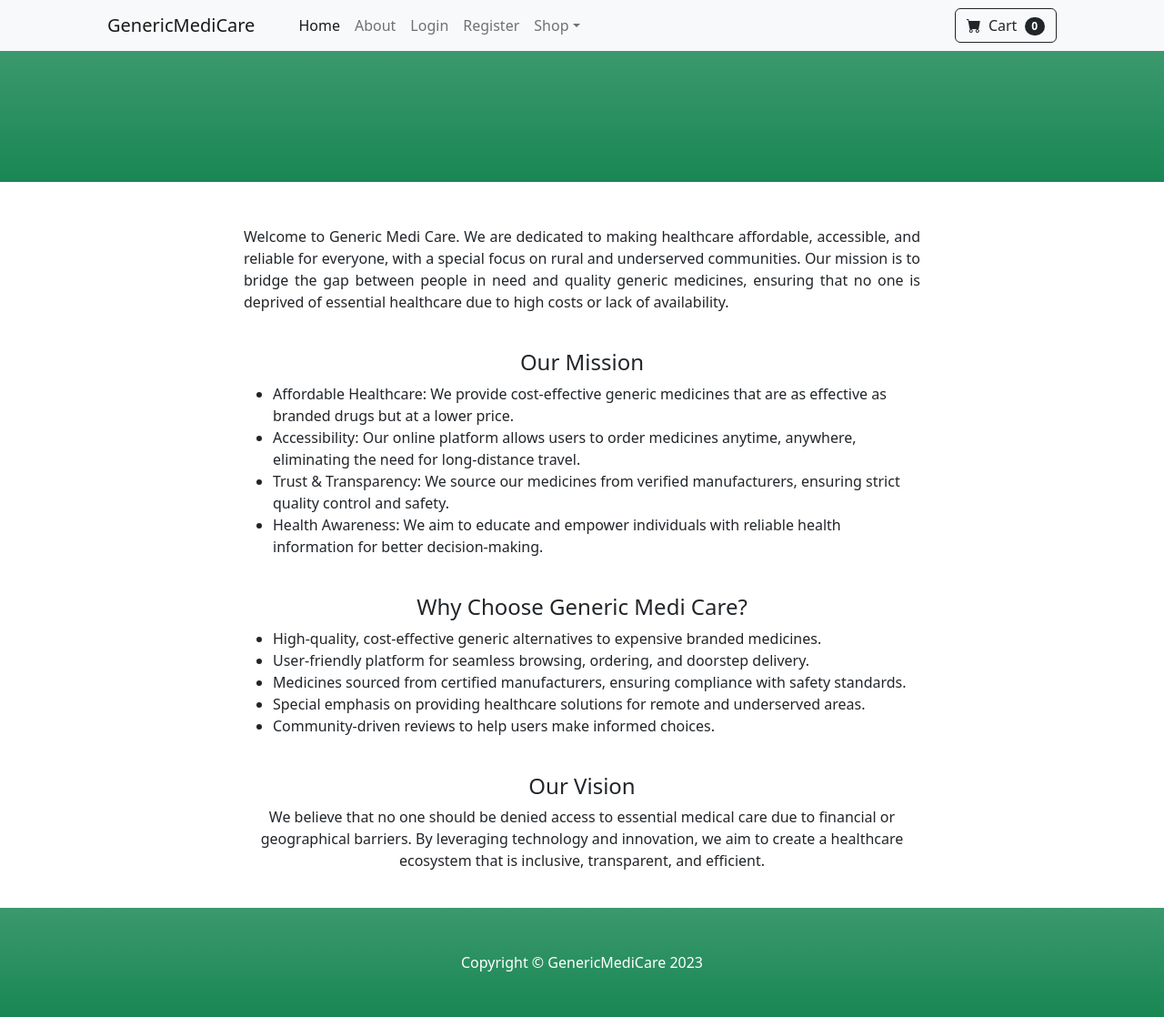
After one commit to ParimalAhire/GenericMediCare, a Django app: template store/templates/product.html in a window 1280 px wide. The commit adds this page. Shown: the whole page at 91% size. Run offline with Django 3.2, Linux system fonts and the light colour scheme; the template is opened without the code that fills it, so the values that code supplies are empty; some libraries are stand-ins or nearby versions.

Commit message:
new templates

```diff
--- a/store/templates/home.html
+++ b/store/templates/home.html
@@ -46,7 +46,7 @@
                                 <!-- Product actions -->
                                 <div class="card-footer p-4 pt-0 border-top-0 bg-transparent">
                                     <div class="text-center">
-                                        <a class="btn btn-outline-dark mt-auto" href="#">View options</a>
+                                        <a class="btn btn-outline-dark mt-auto" href="{%url 'product' product.id %}">View Product</a>
                                     </div>
                                 </div>
                             </div>
--- /dev/null
+++ b/store/templates/product.html
@@ -0,0 +1,44 @@
+{% extends 'base.html' %}
+
+{% block content %}
+        <div class="container">
+            <div class="row">
+                <center>
+                    <div class="col-8">
+                        <p align="justify">
+                            <br><br>
+                            Welcome to Generic Medi Care. We are dedicated to making healthcare affordable, accessible, and reliable for everyone,
+                            with a special focus on rural and underserved communities. Our mission is to bridge the gap between people in need and
+                            quality generic medicines, ensuring that no one is deprived of essential healthcare due to high costs or lack of availability.
+                            <br><br>
+
+                            <h4>Our Mission</h4>
+                            <ul align="left">
+                                <li>Affordable Healthcare: We provide cost-effective generic medicines that are as effective as branded drugs but at a lower price.</li>
+                                <li>Accessibility: Our online platform allows users to order medicines anytime, anywhere, eliminating the need for long-distance travel.</li>
+                                <li>Trust & Transparency: We source our medicines from verified manufacturers, ensuring strict quality control and safety.</li>
+                                <li>Health Awareness: We aim to educate and empower individuals with reliable health information for better decision-making.</li>
+                            </ul>
+                            <br>
+
+                            <h4>Why Choose Generic Medi Care?</h4>
+                            <ul align="left">
+                                <li>High-quality, cost-effective generic alternatives to expensive branded medicines.</li>
+                                <li>User-friendly platform for seamless browsing, ordering, and doorstep delivery.</li>
+                                <li>Medicines sourced from certified manufacturers, ensuring compliance with safety standards.</li>
+                                <li>Special emphasis on providing healthcare solutions for remote and underserved areas.</li>
+                                <li>Community-driven reviews to help users make informed choices.</li>
+                            </ul>
+                            <br>
+
+                            <h4>Our Vision</h4>
+                            We believe that no one should be denied access to essential medical care due to financial or geographical barriers.
+                            By leveraging technology and innovation, we aim to create a healthcare ecosystem that is inclusive, transparent, and efficient.
+                            <br><br>
+                        </p>
+                    </div>
+                </center>
+            </div>
+        </div>
+
+{% endblock %}
--- a/store/urls.py
+++ b/store/urls.py
@@ -7,4 +7,5 @@ urlpatterns = [
     path('login/', views.login_user,name='login'),
     path('logout/', views.logout_user,name='logout'),
     path('register/', views.register_user,name='register'),
+    path('product<int:pk>',views.home, name='product'),
 ]
--- a/store/views.py
+++ b/store/views.py
@@ -6,6 +6,10 @@ from django import forms
 from .forms import SignUpForm
 from django.contrib import messages
 from .models import Product
+
+def product(request,pk):
+    product = Product.objects.get(id=pk)
+    return render(request, 'product.html',{'product':product})
 
 def home(request):
     products = Product.objects.all()
```
